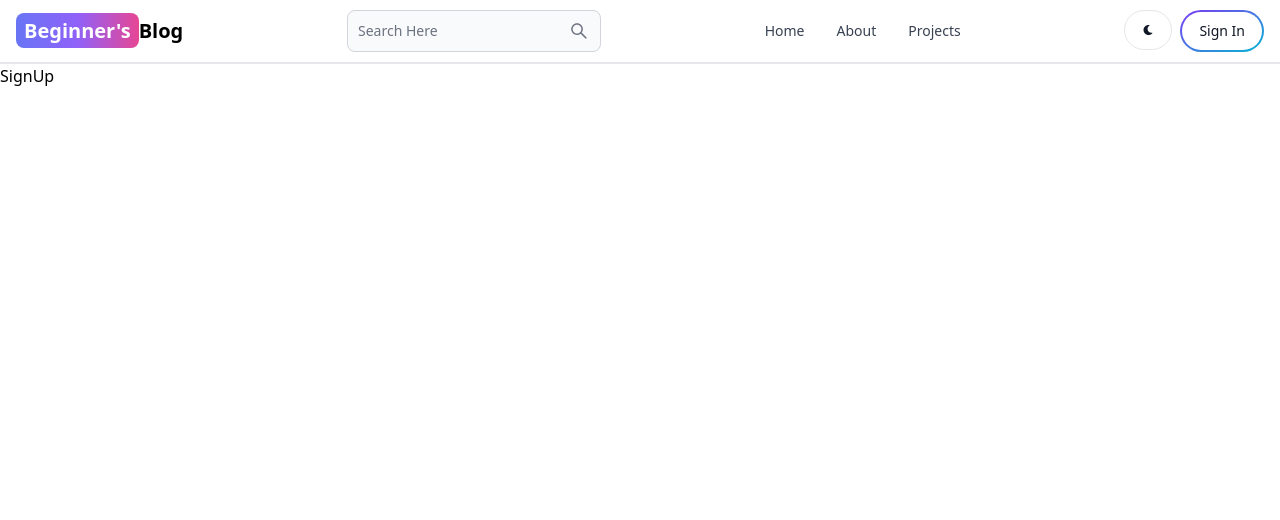
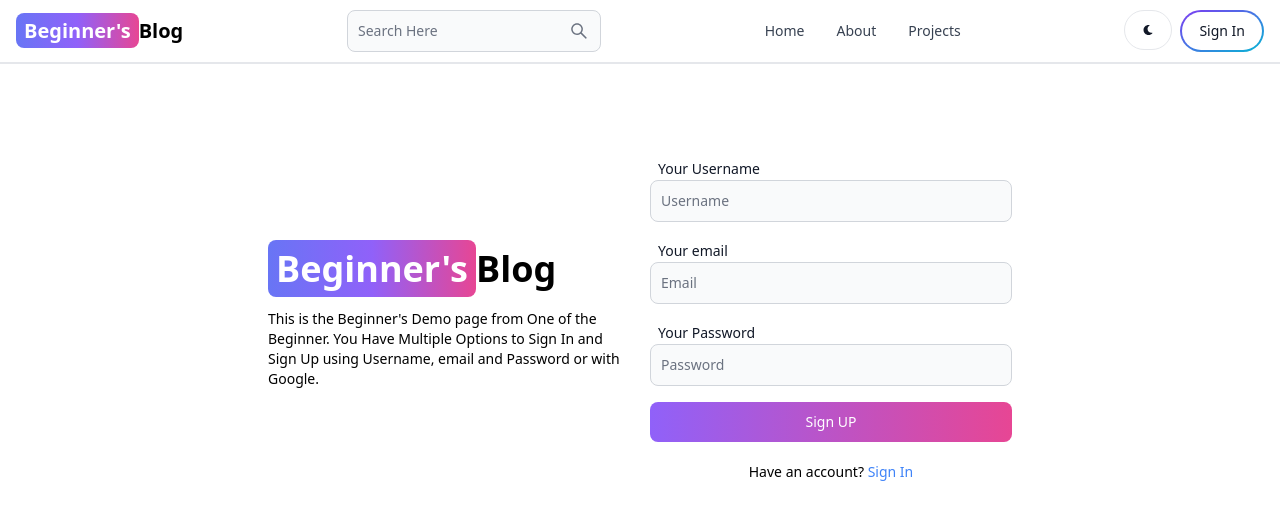
Before and after one commit to vasudevarao3/Blog, a React app in the folder client/: page /sign-up in a window 1280 px wide. Shown: the top 520 px of the page. Built offline with nearby package versions, Linux system fonts and the light colour scheme; the HTML template or start-up script is replaced by a standard one.

Commit message:
Created Sig up page UI

```diff
--- a/client/src/pages/SignUp.jsx
+++ b/client/src/pages/SignUp.jsx
@@ -1,7 +1,50 @@
+import { Button, Label, TextInput } from 'flowbite-react';
 import React from 'react'
+import { Link } from 'react-router-dom';
 
 export default function SignUp() {
   return (
-    <div>SignUp</div>
+    <div className='min-h-screen mt-20'>
+      <div className="flex p-3 max-w-3xl mx-auto flex-col md:flex-row md:items-center gap-5">
+        {/* left */}
+        <div className="flex-1">
+          <Link to="/" className='font-bold dark:text-white text-4xl'>
+            <span className='px-2 py-1 bg-gradient-to-r from-indigo-500 via-purple-500 to-pink-500 rounded-lg text-white'>Beginner's</span>
+            Blog
+          </Link>
+          <p className='text-sm mt-5'>
+            This is the Beginner's Demo page from One of the Beginner.
+            You Have Multiple Options to Sign In and Sign Up using Username,
+            email and Password or with Google.
+          </p>
+        </div>
+        {/* right */}
+        <div className="flex-1">
+          <form className='flex flex-col gap-4'>
+            <div>
+              <Label value='Your Username' className='ml-2'/>
+              <TextInput type='text' placeholder='Username' id='username' />
+            </div>
+            <div>
+              <Label value='Your email' className='ml-2'/>
+              <TextInput type='email' placeholder='Email' id='email' />
+            </div>
+            <div>
+              <Label value='Your Password' className='ml-2'/>
+              <TextInput type='text' placeholder='Password' id='pasword' />
+            </div>
+            <Button gradientDuoTone='purpleToPink' type='submit'>
+              Sign UP
+            </Button>
+          </form>
+          <div className='gap-2 text-sm mt-5 text-center'>
+            <span>Have an account? </span>
+            <Link to='/sign-in' className='text-blue-500'>
+              Sign In
+            </Link>
+          </div>
+        </div>
+      </div>
+    </div>
   )
 }
```
